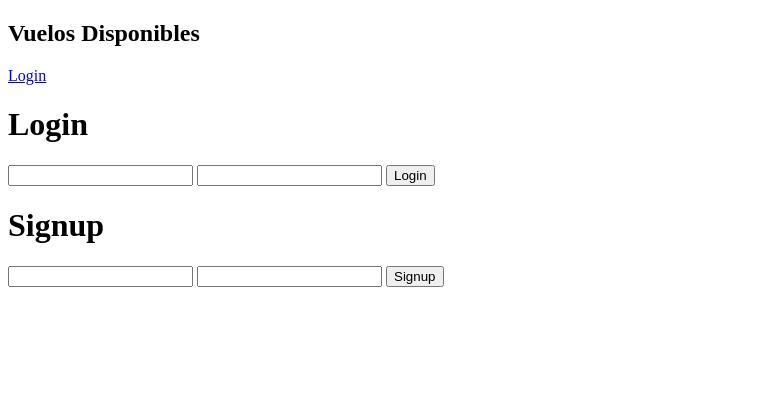
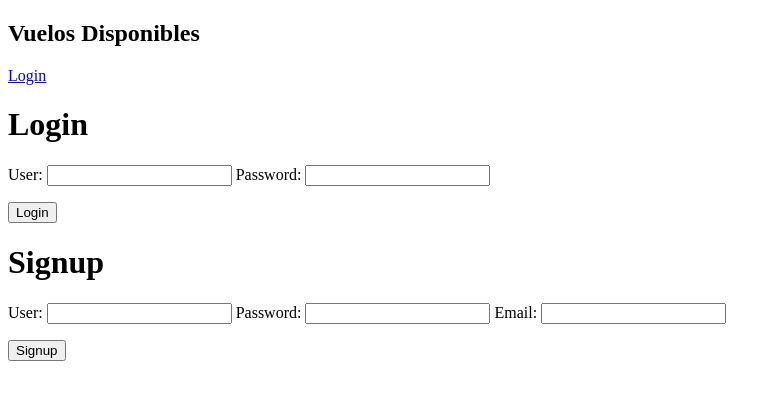
Before and after one commit to Marcoredmg/sistema-de-usuarios-django, a Django app: page /login/ in a window 1280 px wide. Shown: the top 400 px of the page, without its empty margins (0-781 px from the left). Run offline with Django 3.2, Linux system fonts and the light colour scheme.

Commit message:
registro de usuario con email

```diff
--- a/templates/index.html
+++ b/templates/index.html
@@ -8,6 +8,8 @@
 </head>
 <body>
 	<h2>Vuelos Disponibles</h2>
+
+
 	{% if user.is_authenticated %}
 	    <a href="{% url "userslog:logout" %}">Logout</a>
 	    <a href="admin/">Admin</a>
--- a/templates/login.html
+++ b/templates/login.html
@@ -4,10 +4,10 @@
 	<form action="" method="post">
 		{% csrf_token %}
 		<input type="hidden" name="action" value="login">
-
-		<input type="text" name="username">
-		<input type="text" name="password">
-
+		<p>
+		User: <input type="text" name="username">
+		Password: <input type="text" name="password">
+		</p>
 		<button type="submit">Login</button>
 
 	</form>
@@ -15,10 +15,11 @@
 	<form action="" method="POST">
 		{% csrf_token %}
 		<input type="hidden" name="action" value="signup">
-
-		<input type="text" name="username">
-		<input type="text" name="password">
-
+		<p>
+		User: <input type="text" name="username">
+		Password: <input type="text" name="password">
+		Email: <input type="text" name="email">
+		</p>
 		<button type="submit">Signup</button>
 	</form>
 	{% endblock %}
--- a/userslog/views.py
+++ b/userslog/views.py
@@ -8,8 +8,9 @@ def authentication(request):
 			action = request.POST.get('action', None)
 			username = request.POST.get('username', None)
 			password = request.POST.get('password', None)
+			email = request.POST.get('email',None)
 			if action == 'signup':
-				user = User.objects.create_user(username=username, password=password)
+				user = User.objects.create_user(username=username, password=password, email=email)
 				user.save()
 			elif action == 'login':
 			    user = authenticate(username=username, password=password)
```
Also changed, not shown: db.sqlite3, 1 other file.
